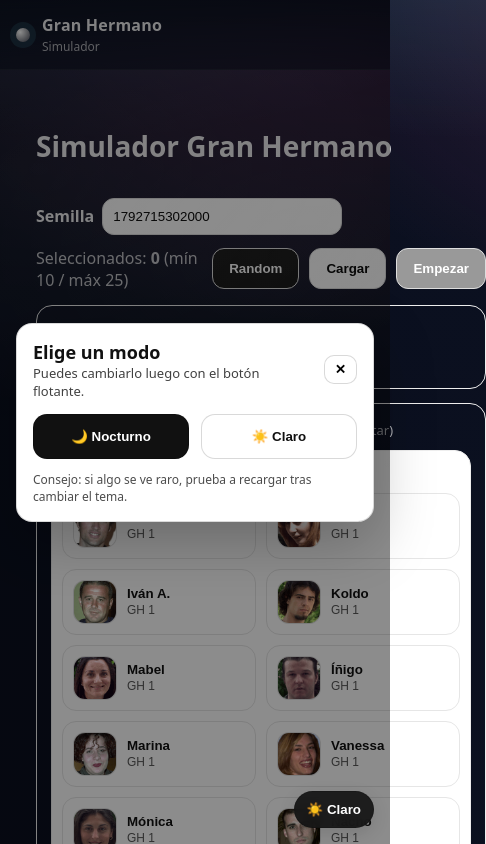
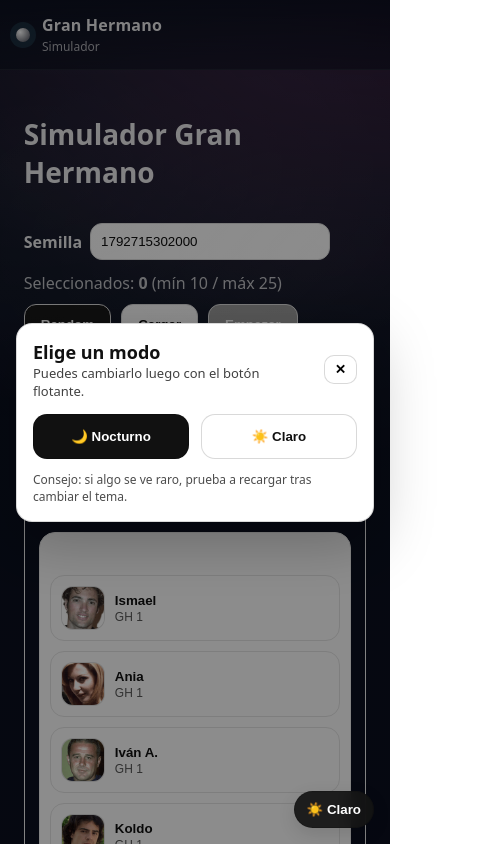
Before and after one commit to DavidWhite92/gh-sim, a Next.js app: page / in a window 390 px wide. Shown: the top 844 px of the page, 486 px wide, since content can reach past the window. Built offline with nearby package versions, Linux system fonts and the light colour scheme.

Commit message:
Tabla y fichas concursantes adaptados para móvil

```diff
--- a/src/app/globals.css
+++ b/src/app/globals.css
@@ -147,15 +147,15 @@ hr.soft{
 .table{
   width: 100%;
   border-collapse: collapse;
-  table-layout: fixed;
+  table-layout: auto;
   font-size: 12px;
 }
 .table th, .table td{
   border-bottom: 1px solid rgba(255,255,255,.08);
   padding: 6px 3px;
   vertical-align: top;
-  white-space: normal;
-  overflow-wrap: anywhere;
+  white-space: nowrap;
+  overflow-wrap: normal;
 }
 .table th{
   color: rgba(255,255,255,.80);
@@ -202,3 +202,23 @@ hr.soft{
 .table th:first-child{
   width: 110px;
 }
+/* Permite que las cuadrículas y controles de inicio se ajusten al móvil. */
+.homePage{
+  padding: clamp(0px, 2vw, 20px);
+  display: grid;
+  grid-template-columns: minmax(0, 1fr);
+  gap: 16px;
+  min-width: 0;
+}
+.contestantPicker{
+  width: 100%;
+  min-width: 0;
+  overflow-wrap: anywhere;
+}
+.contestantPicker :where(div, section, details, button, label){
+  min-width: 0;
+}
+.contestantPicker :where(input, select){
+  min-width: 0;
+  max-width: 100%;
+}
--- a/src/app/page.tsx
+++ b/src/app/page.tsx
@@ -8,13 +8,13 @@ export default function HomePage() {
   const router = useRouter();
 
   return (
-    <main style={{ padding: 20, display: "grid", gap: 16 }}>
+    <div className="homePage">
       <ContestantPicker
         onStart={(contestants: ContestantInput[], seed: number) => {
           const payload = encodeURIComponent(JSON.stringify({ contestants, seed }));
           router.push(`/simulator?setup=${payload}`);
         }}
       />
-    </main>
+    </div>
   );
 }
--- a/src/components/ContestantPicker.tsx
+++ b/src/components/ContestantPicker.tsx
@@ -615,11 +615,11 @@ export function ContestantPicker({
   }
 
   return (
-    <div style={{ display: "grid", gap: 14, maxWidth: 980 }}>
+    <div className="contestantPicker" style={{ display: "grid", gridTemplateColumns: "minmax(0, 1fr)", gap: 14, maxWidth: 980 }}>
       <h1 style={{ fontSize: 28, fontWeight: 900 }}>Simulador Gran Hermano</h1>
 
       <div style={{ display: "flex", gap: 12, alignItems: "center", flexWrap: "wrap" }}>
-        <label style={{ display: "flex", gap: 8, alignItems: "center" }}>
+        <label style={{ display: "flex", gap: 8, alignItems: "center", flexWrap: "wrap", maxWidth: "100%" }}>
           <strong>Semilla</strong>
           <input
             type="number"
@@ -629,7 +629,7 @@ export function ContestantPicker({
           />
         </label>
 
-        <div style={{ marginLeft: "auto", display: "flex", gap: 10, alignItems: "center" }}>
+        <div style={{ marginLeft: "auto", display: "flex", gap: 10, alignItems: "center", flexWrap: "wrap" }}>
           <span style={{ opacity: 0.8 }}>
             Seleccionados: <b>{selected.length}</b> (mín 10 / máx 25)
           </span>
@@ -683,7 +683,7 @@ export function ContestantPicker({
       </div>
 
       <section style={{ border: "1px solid #eee", borderRadius: 16, padding: 14 }}>
-        <div style={{ display: "flex", alignItems: "baseline", gap: 10, marginBottom: 10 }}>
+        <div style={{ display: "flex", alignItems: "baseline", flexWrap: "wrap", gap: 10, marginBottom: 10 }}>
           <strong style={{ fontSize: 16 }}>Roster</strong>
           <span style={{ opacity: 0.7, fontSize: 13 }}>(clic en una tarjeta para quitar)</span>
         </div>
@@ -691,7 +691,7 @@ export function ContestantPicker({
         {selected.length === 0 ? (
           <div style={{ opacity: 0.75 }}>Aún no has seleccionado concursantes.</div>
         ) : (
-          <div style={{ display: "grid", gridTemplateColumns: "repeat(auto-fill, minmax(170px, 1fr))", gap: 10 }}>
+          <div style={{ display: "grid", gridTemplateColumns: "repeat(auto-fill, minmax(min(170px, 100%), 1fr))", gap: 10 }}>
             {selected.map((c, idx) => (
               <button
                 key={`${c.seasonId}::${c.name}::${idx}`}
@@ -747,7 +747,7 @@ export function ContestantPicker({
       </section>
 
       <section style={{ border: "1px solid #eee", borderRadius: 16, padding: 14 }}>
-        <div style={{ display: "flex", alignItems: "baseline", gap: 10, marginBottom: 10 }}>
+        <div style={{ display: "flex", alignItems: "baseline", flexWrap: "wrap", gap: 10, marginBottom: 10 }}>
           <strong style={{ fontSize: 16 }}>Concursantes</strong>
           <span style={{ opacity: 0.7, fontSize: 13 }}>(abre/cierra y clic para añadir/quitar)</span>
         </div>
@@ -771,7 +771,7 @@ export function ContestantPicker({
                   style={{
                     marginTop: 10,
                     display: "grid",
-                    gridTemplateColumns: "repeat(auto-fill, minmax(170px, 1fr))",
+                    gridTemplateColumns: "repeat(auto-fill, minmax(min(170px, 100%), 1fr))",
                     gap: 10,
                   }}
                 >
@@ -988,7 +988,7 @@ export function ContestantPicker({
                       style={{
                         display: "flex",
                         alignItems: "center",
-                        justifyContent: "space-between",
+                        justifyContent: "space-between", flexWrap: "wrap",
                         gap: 10,
                         padding: 10,
                         border: "1px solid #eee",
--- a/src/components/ResultsTable.tsx
+++ b/src/components/ResultsTable.tsx
@@ -134,7 +134,7 @@ export function ResultsTable({ state }: { state: GameState }) {
       </div>
 
       <div className="tableWrap">
-        <table className="table" style={{ minWidth: 110 + headers.length * 58 }}>
+        <table className="table">
           <thead>
             <tr>
               <th style={{ textAlign: "center", border: cellBorder }}>Concursante</th>
```
